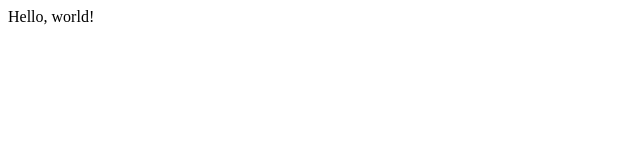
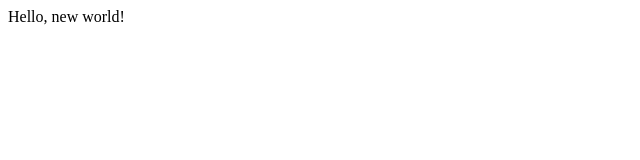
Before and after one commit to TuonyBT/MOT, a plain HTML site: page hello.html in a window 1280 px wide. Shown: the full height of the page, 0-640 px from the left. Drawn offline with Linux system fonts and the light colour scheme.

Commit message:
Update hello.html
New world

```diff
--- a/hello.html
+++ b/hello.html
@@ -4,7 +4,7 @@
         <title>Hello everybody!</title>
     </head>
     <body>
-        Hello, world!
+        Hello, new world!
     </body>
 
 </html>
```
